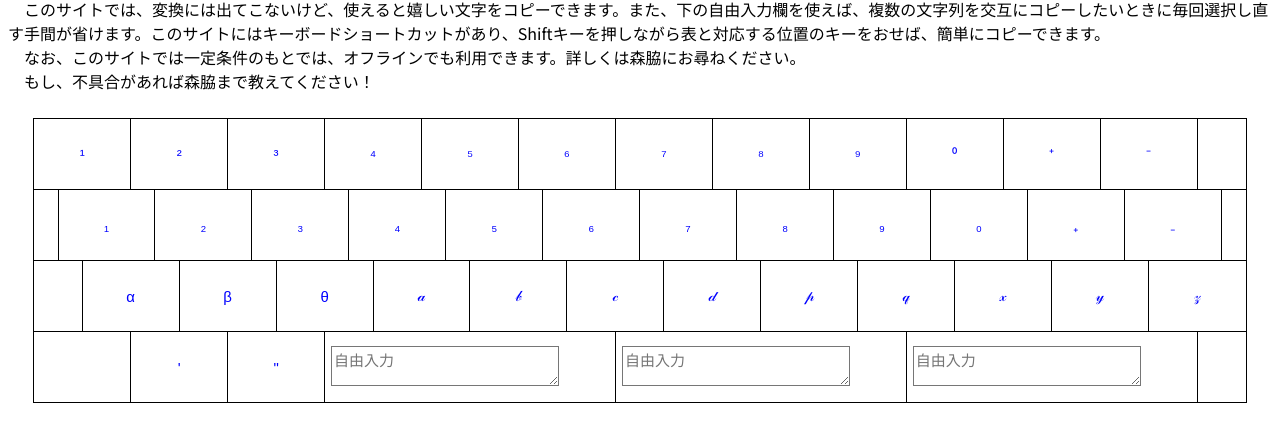
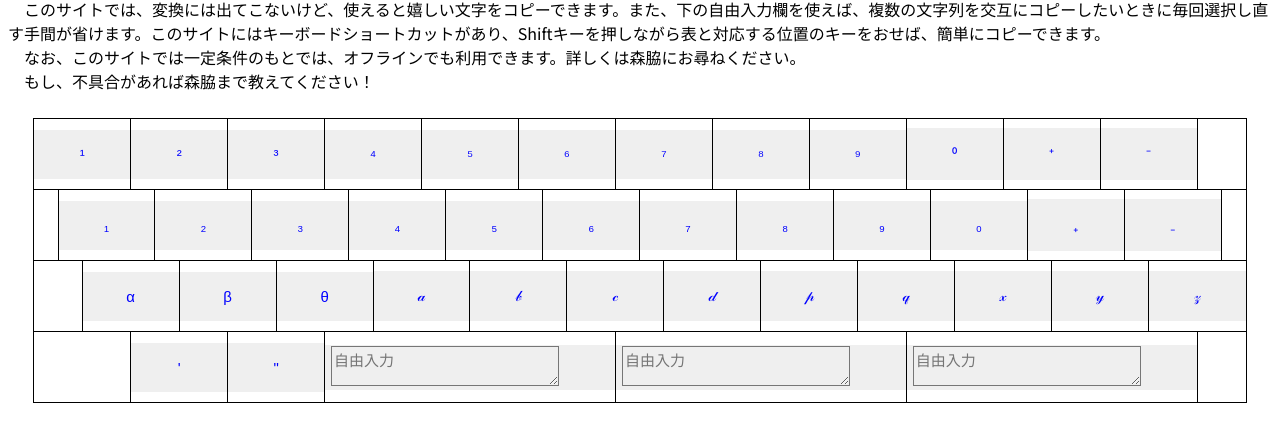
Before and after one commit to moriwakiren-fucc/train-info, a plain HTML site: page copy_and_paste/index.html in a window 1280 px wide. Shown: the part 116-558 px from the top of the page. Drawn offline with Linux system fonts and the light colour scheme.

Commit message:
Update index.html

```diff
--- a/copy_and_paste/index.html
+++ b/copy_and_paste/index.html
@@ -35,7 +35,6 @@
                 text-align: center;
                 vertical-align: middle;
                 width: 100%;
-                background-color: #00000000;
                 color: #0000FF;
                 border: none;
                 font-size: 15px;
```
